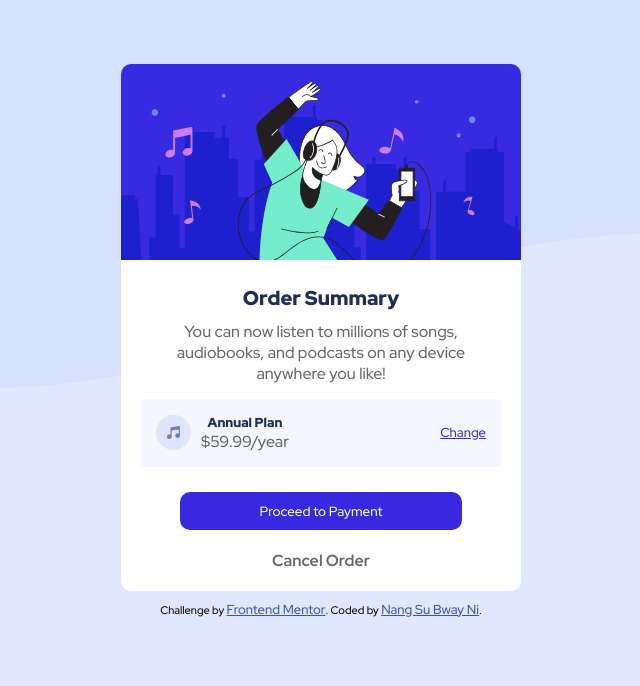
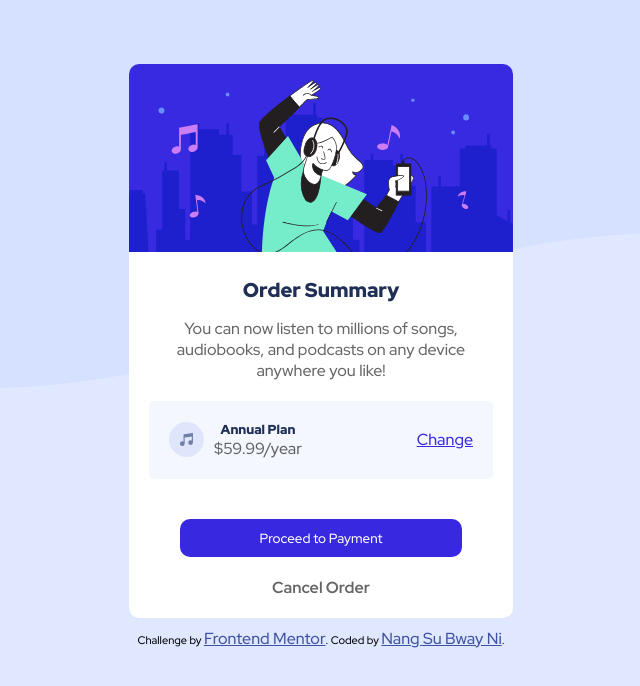
Before and after one commit to Nang-Su-Bway-Ni/second-project, a plain HTML site: page second-project-order-summary-component-main/index.html in a window 1280 px wide. Shown: the whole page, without its empty margins (319-959 px from the left). Drawn offline with Linux system fonts and the light colour scheme.

Commit message:
Add files via upload

```diff
--- a/second-project-order-summary-component-main/style.css
+++ b/second-project-order-summary-component-main/style.css
@@ -23,6 +23,7 @@ body {
   background-size: contain;
   background-position: top right;
   background-color: var(--Pale-blue);
+  height: 100vh;
 }
 .attribution {
   font-size: 11px;
@@ -32,14 +33,14 @@ body {
   color: hsl(228, 45%, 44%);
 }
 main {
-  width: 400px;
+  width: 30%;
   text-align: center;
   margin: 5% auto 10px;
   background-color: #fff;
   border-radius: 10px;
 }
 img {
-  max-width: 100%;
+  width: 100%;
 }
 h1 {
   font-size: 20px;
@@ -54,8 +55,8 @@ ul {
   justify-content: space-between;
   align-items: center;
   background-color: var(--pale-blue);
-  padding: 15px;
-  margin: 15px 0;
+  padding: 20px;
+  margin: 20px 0;
   border-radius: 5px;
   font-size: 13px;
 }
@@ -64,7 +65,7 @@ ul li {
   align-items: center;
 }
 a {
-  font-size: 13px;
+  font-size: 16px;
   color: var(--Bright-blue);
   font-weight: 500;
   transition: 0.3s ease-in;
@@ -83,7 +84,7 @@ main img {
   padding: 20px;
 }
 .container h1 {
-  padding-bottom: 10px;
+  padding-bottom: 15px;
   font-weight: 800;
   color: var(--Dark-blue);
 }
@@ -99,7 +100,7 @@ button {
   border: none;
   background-color: var(--Bright-blue);
   border-radius: 10px;
-  margin: 10px 0 20px 0;
+  margin: 20px 0 20px 0;
   color: #fff;
   font-family: "Red Hat Display", sans-serif;
   cursor: pointer;
```
